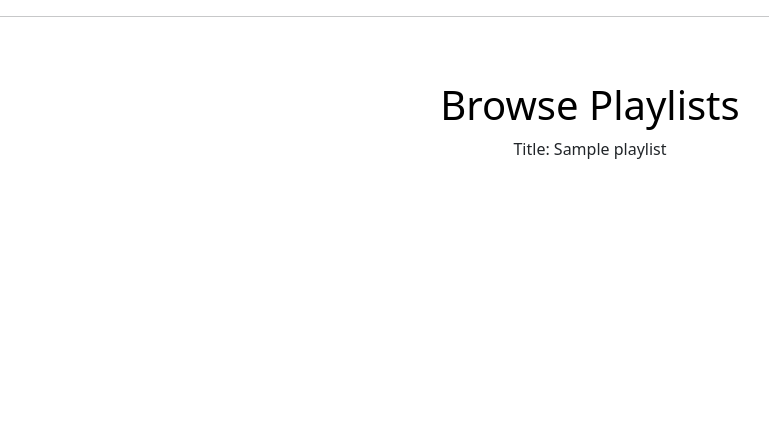
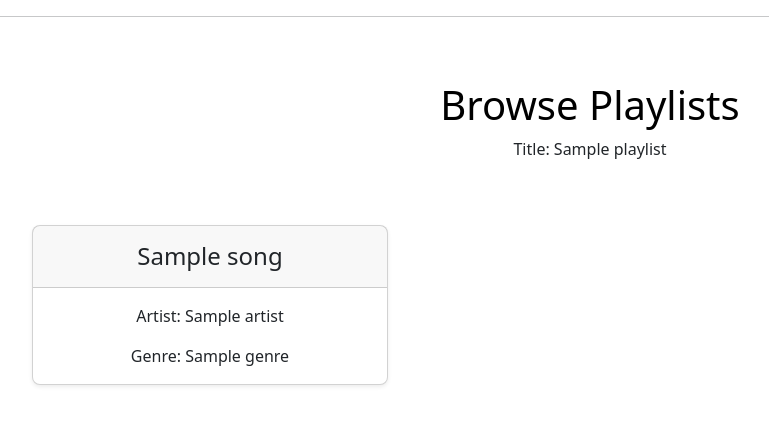
Before and after one commit to Jdang2101/INST_326_Final_Project, a Flask app: template gui/templates/view_playlist.html in a window 1280 px wide. Shown: the part 56-481 px from the top of the page, without its empty margins (50-819 px from the left). Run offline with Flask 3, Linux system fonts and the light colour scheme; the template is opened without the code that fills it: most values are stand-ins (such as "Sample title", 1, 10 or a date in 2020).

Commit message:
added listing the songs in a playlist

```diff
--- a/gui/templates/view_playlist.html
+++ b/gui/templates/view_playlist.html
@@ -6,5 +6,20 @@
             <h1 class="text-body-emphasis">Browse Playlists</h1>
             <p>Title: {{playlist.playlist_title}}</p>
         </div>
+        {% for song in playlist.songs %}
+            <div class="row">
+                <div class="col-md-4">
+                    <div class="card mb-4 rounded-3 shadow-sm">
+                        <div class="card-header py-3">
+                            <h4 class="my-0 fw-normal">{{ song.title }}</h4>
+                        </div>
+                        <div class="card-body">
+                            <p class="card-text">Artist: {{ song.artist }}</p>
+                            <p class="card-text">Genre: {{ song.genre }}</p>
+                        </div>
+                    </div>
+                </div>
+            </div>
+        {% endfor %}
     </div>
 {% endblock %}
```
